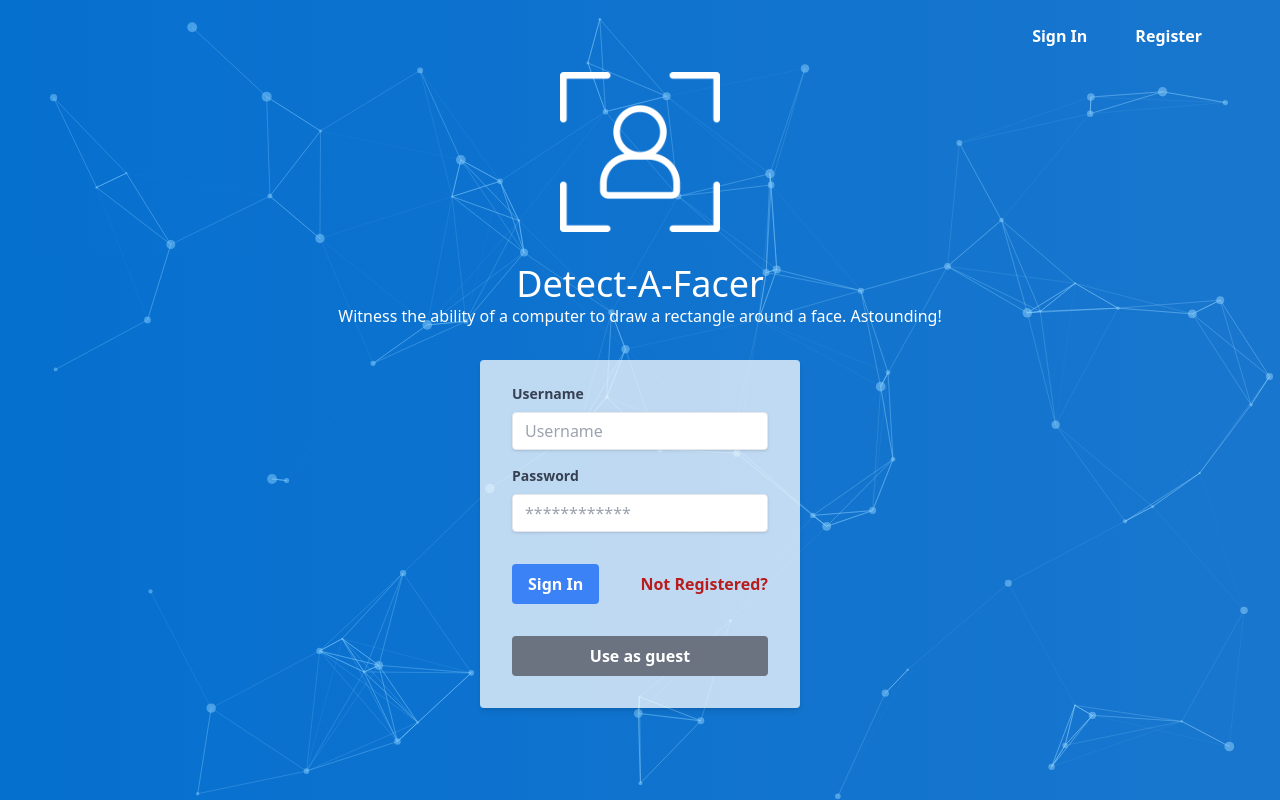
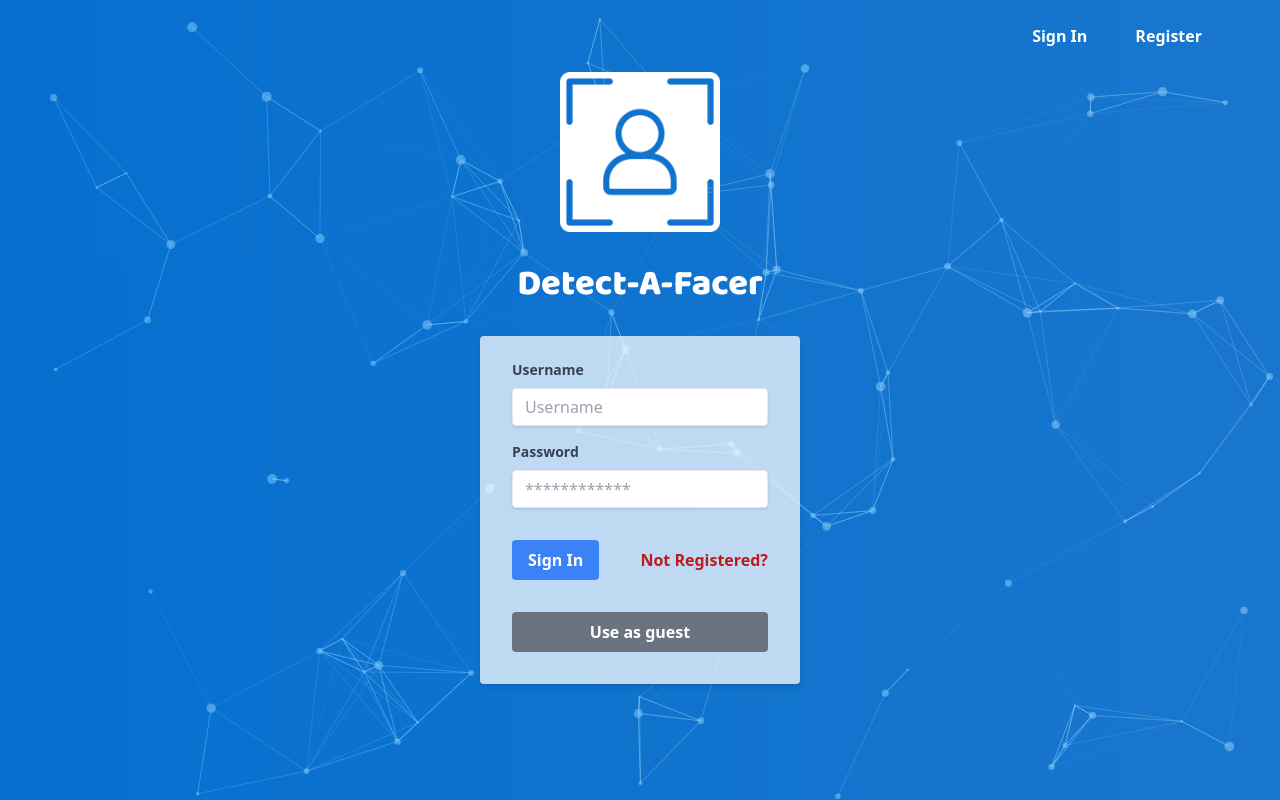
Before and after one commit to a-hr-nikolov/face-detection-app, a React (Vite) app: page / in a window 1280 px wide. Built offline with nearby package versions, Linux system fonts and the light colour scheme.

Commit message:
Touch up minor styling issues

```diff
--- a/index.html
+++ b/index.html
@@ -4,7 +4,12 @@
     <meta charset="UTF-8" />
     <meta name="viewport" content="width=device-width, initial-scale=1.0" />
     <title>Detect-a-Facer</title>
-    <link rel="shortcut icon" href="/logo.png" type="image/x-icon" />
+    <link rel="preconnect" href="https://fonts.googleapis.com" />
+    <link rel="preconnect" href="https://fonts.gstatic.com" crossorigin />
+    <link
+      href="https://fonts.googleapis.com/css2?family=Baloo+2:wght@800&display=swap"
+      rel="stylesheet"
+    />
   </head>
   <body>
     <div id="root" class="flex justify-center"></div>
--- a/src/components/Nav.jsx
+++ b/src/components/Nav.jsx
@@ -5,12 +5,18 @@ export function Nav({ isSignedIn, signOut, setRoute, loadProfile }) {
     if (isSignedIn)
       return (
         <nav className="flex gap-8 justify-end py-4">
-          <a href="#" onClick={loadProfile}>
+          <button
+            onClick={loadProfile}
+            className="inline-block self-center text-white box-border hover:scale-105 font-bold p-2 active:scale-110"
+          >
             Profile
-          </a>
-          <a href="#" onClick={signOut}>
+          </button>
+          <button
+            onClick={signOut}
+            className="inline-block self-center text-white box-border hover:scale-105 font-bold p-2 active:scale-110"
+          >
             Sign Out
-          </a>
+          </button>
         </nav>
       );
     else
--- a/src/components/Profile.jsx
+++ b/src/components/Profile.jsx
@@ -3,11 +3,13 @@ import React from 'react';
 export function Profile({ detected, setRoute }) {
   return (
     <div className="grid justify-items-center gap-4 mt-12">
-      <h3 className="text-2xl">The amount of faces you have detected: </h3>
-      <h3 className="text-3xl">{detected}</h3>
+      <h3 className="text-2xl text-white">
+        The amount of faces you have detected:{' '}
+      </h3>
+      <h3 className="text-6xl text-white">{detected}</h3>
 
       <button
-        className="bg-white text-sky-600 px-12 py-2 sm:rounded-full rounded-xl hover:scale-105 active:scale-110"
+        className="bg-white text-sky-600 px-12 py-2 mt-8 sm:rounded-full rounded-xl hover:scale-105 active:scale-110"
         onClick={() => setRoute('home')}
       >
         Go back
--- a/src/components/Title.jsx
+++ b/src/components/Title.jsx
@@ -4,10 +4,6 @@ export function Title() {
   return (
     <div className="flex flex-col items-center mx-auto my-4 sm:my-8 text-white">
       <h1 className="text-4xl">Detect-A-Facer</h1>
-      <p className="text-base text-center">
-        Witness the ability of a computer to draw a rectangle around a face.
-        Astounding!
-      </p>
     </div>
   );
 }
--- a/src/index.css
+++ b/src/index.css
@@ -10,3 +10,7 @@ body {
     rgb(38, 166, 251) 100%
   );
 }
+
+h1 {
+  font-family: 'Baloo 2', sans-serif;
+}
```
Also changed, not shown: public/favicon.png (added), public/logo.png.
